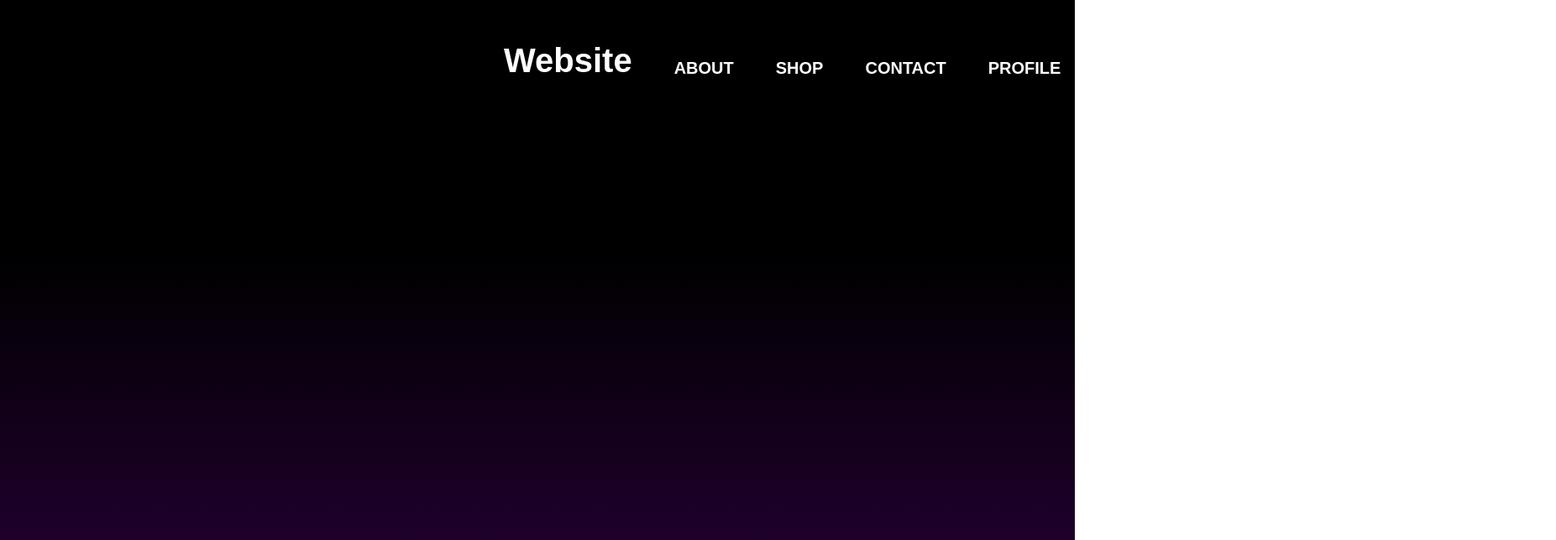
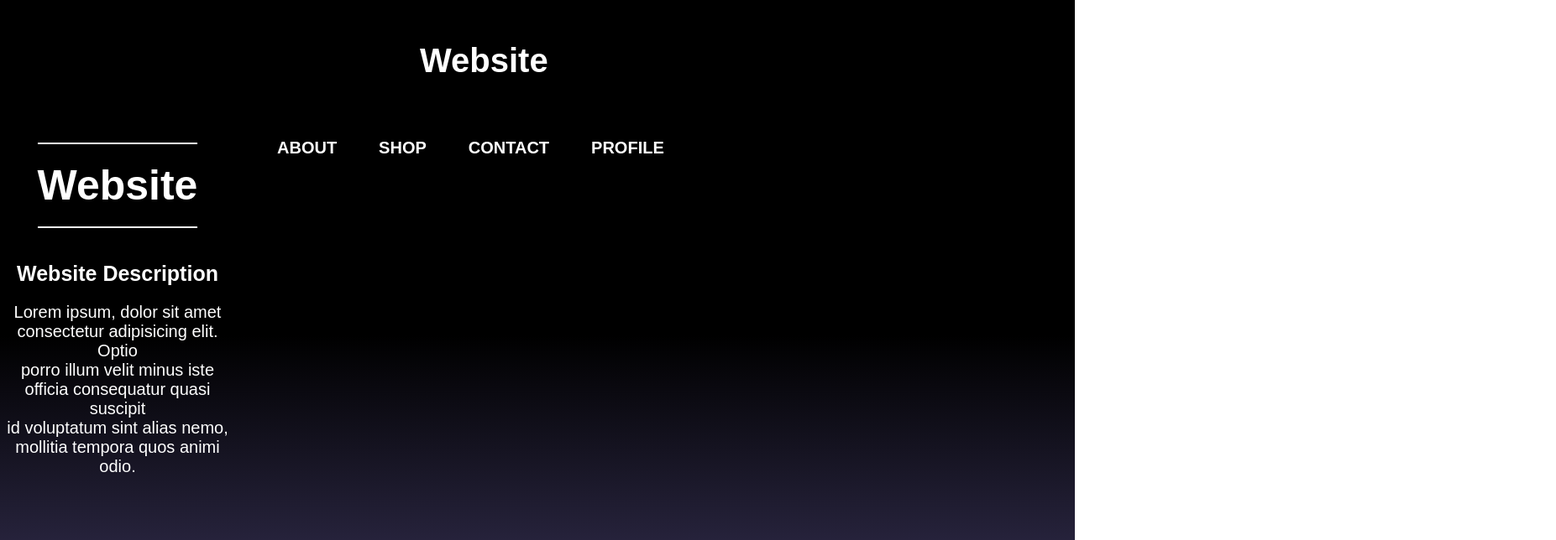
Before and after one commit to LazyBreadMan/Website, a plain HTML site: page public/website.html in a window 1280 px wide. Shown: the top 644 px of the page at 84% size, 1853 px wide, since content can reach past the window. Drawn offline with Linux system fonts and the light colour scheme; files that its build step writes are made by us from their sources.

Commit message:
Add files via upload

```diff
--- a/public/assets/css/website.css
+++ b/public/assets/css/website.css
@@ -1,108 +1,91 @@
-* {
+*{
     margin: 0;
     padding: 0;
 }
-.main {
+.main{
     width: 100%;
     height: 1000px;
     background-position: center;
     background-size: cover;
-  flex-shrink: 1;
-  background: linear-gradient(to bottom, rgb(0, 0, 0) 30%, rgb(62, 0, 88));
+    background: linear-gradient(to bottom, rgb(0, 0, 0)40%, #5d5491);
 }
-.navbar {
+.navbar{
     width: 100%;
     height: 150px;
-  display: flex;
-  flex-wrap: nowrap;
 }
-.headname h1 {
+.headname h1{
     font-family: arial;
     font-size: 40px;
     float: left;
-  padding-left: 600px;
+    padding-left: 500px;
     padding-top: 50px;
     color: white;
 }
-.menu {
+.menu{
     width: 400px;
     height: 75px;
     float: right;
-  padding-right: 700px;
+    padding-right: 600px;
 }
-ul {
+ul{
     float: left;
     display: flex;
     justify-content: center;
     align-items: center;
 }
-ul li {
+ul li{
     list-style: none;
     margin-left: 50px;
     padding-top: 70px;
     font-size: 20px;
 }
-ul li a {
+ul li a{
     text-decoration: none;
     font-family: Arial;
     font-weight: bold;
     transition: 0.25s ease-in-out;
     color: white;
 }
-ul li a:hover {
+ul li a:hover{
     color: yellow;
 }
-
-/*about menu*/
-
-.dropdown-about {
-  display: none;
-  position: absolute;
-  background-color: #f9f9f9;
-  min-width: 160px;
-  box-shadow: 0px 8px 16px 0px rgba(0, 0, 0, 0.2);
-  z-index: 1;
-  border-radius: 20px;
+.content{
+    display: flex;
+    flex-direction: column;
+    justify-content: center;
+    align-items: center;
+    margin-left: auto;
+    margin-right: auto;
 }
-
-.dropdown-about a {
-  color: black;
-  padding: 12px 16px;
-  text-decoration: none;
-  display: block;
+.content h1{
     text-align: center;
+    justify-content: center;
+    border-bottom: 2px solid white;
+    border-top: 2px solid white;
+    color: white;
+    padding-top: 20px;
+    padding-bottom: 20px;
+    margin: 20px;
+    font-family: arial;
+    font-size: 50px;
+    margin-left: auto;
+    margin-right: auto;
 }
-.about-dropdown a {
-  display: flex;
+.content h2{
+    text-align: center;
+    color: white;
+    margin-left: auto;
+    margin-right: auto;
+    font-family: arial;
+    font-size: 25px;
+    padding-top: 20px;
 }
-
-.about-btn:hover .dropdown-about {
-  display: block;
+.content p{
+    text-align: center;
+    color: white;
+    margin-left: auto;
+    margin-right: auto;
+    font-family: arial;
+    font-size: 20px;
+    padding-top: 20px;
 }
-
-/*shop menu*/
-
-.dropdown-shop {
-  display: none;
-  position: absolute;
-  background-color: #f9f9f9;
-  min-width: 160px;
-  box-shadow: 0px 8px 16px 0px rgba(0, 0, 0, 0.2);
-  z-index: 1;
-}
-
-.dropdown-shop a {
-  float: none;
-  color: black;
-  padding: 12px 16px;
-  text-decoration: none;
-  display: block;
-  text-align: left;
-}
-.about-shop a {
-  display: flex;
-}
-
-.shop-btn:hover .dropdown-shop {
-  display: block;
-}
```
Lines whose indentation alone changed are shown as unchanged.
